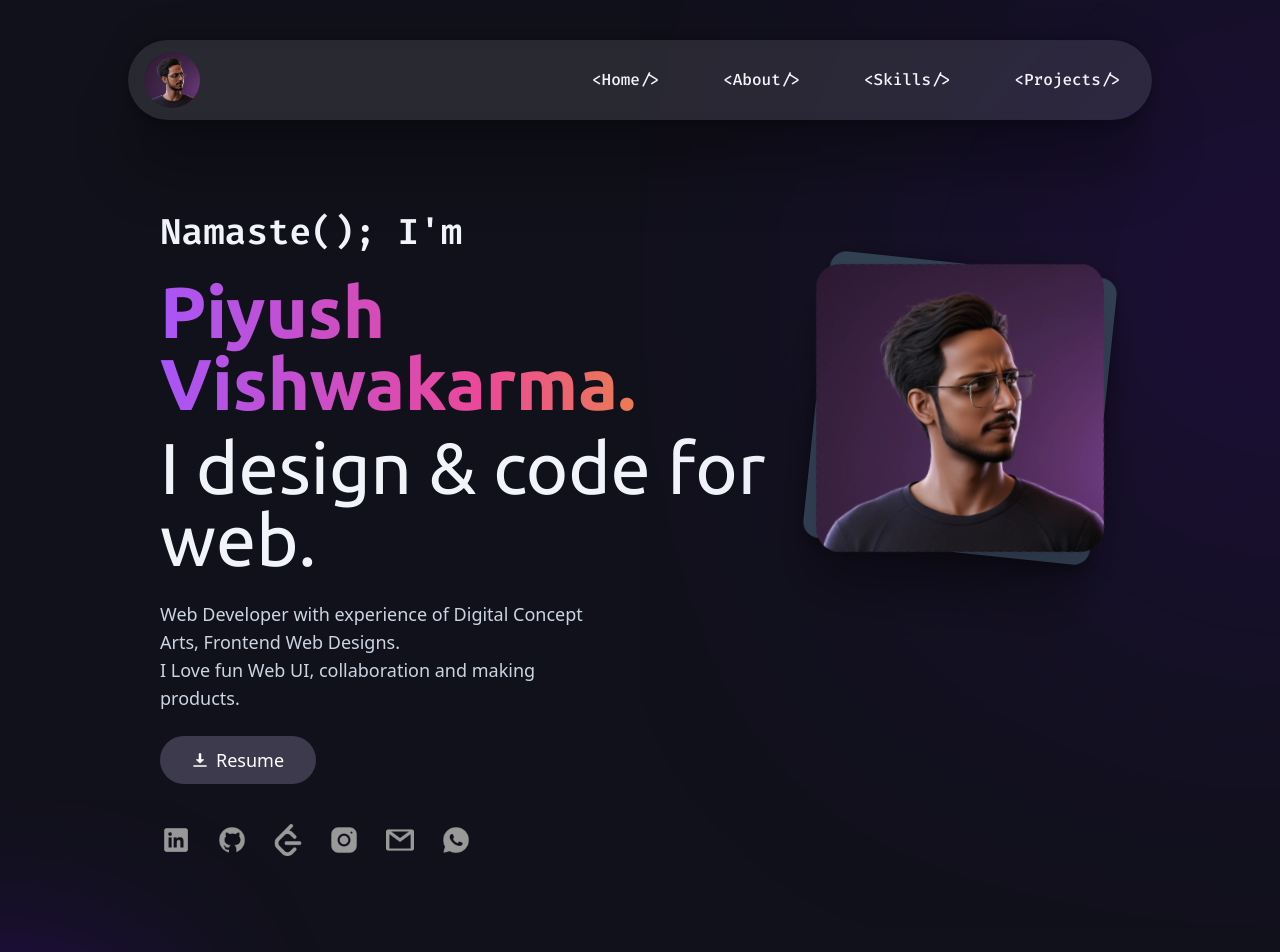
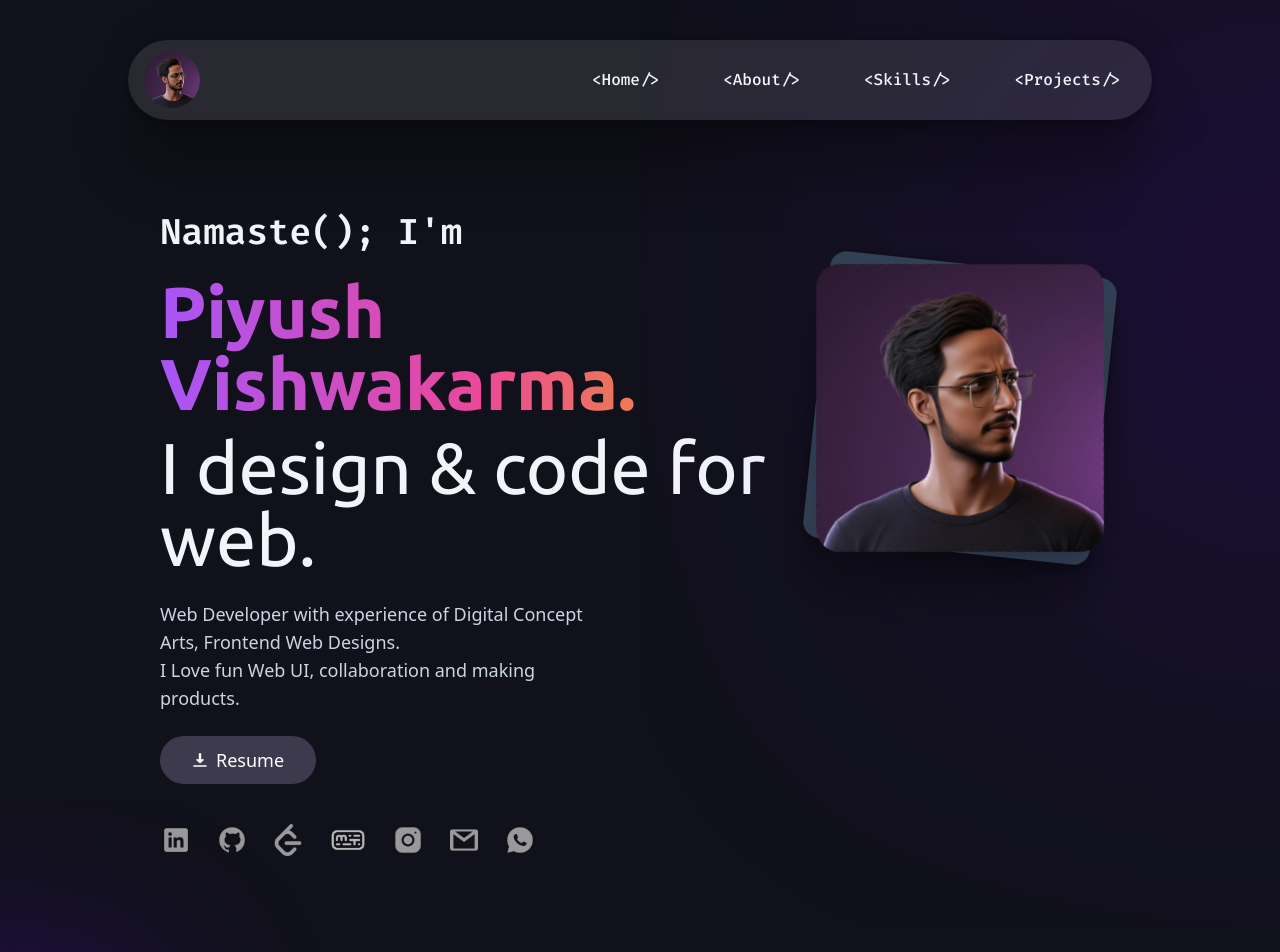
Before and after one commit to PiyushDev01/Portfolio, a React (Vite) app: page / in a window 1280 px wide. Shown: the top 952 px of the page. Built offline with nearby package versions, Linux system fonts and the light colour scheme.

Commit message:
monkeytype added

```diff
--- a/src/images/image.js
+++ b/src/images/image.js
@@ -24,7 +24,8 @@ import ln from "../assets/certificate/linkedin.png"
 import whatsapp from "../assets/social/WhatsApp.png"
 import py from "../assets/skills/Python.png"
 import acc from "../assets/certificate/acc.png"
+import mkty from "../assets/social/Monkeytype.png"
 
 export {
-  html,css,js,react,c,figma,java,tailwind,vite,boot,fire,git,github,Node, py,image,linkedin,acc,github1,insta,leetcode,mail,whatsapp,ms,ln,mui
+  html,css,js,react,c,figma,java,tailwind,vite,boot,fire,git,github,Node, py,image,linkedin,acc,github1,insta,leetcode,mail,whatsapp,ms,ln,mui,mkty
 };
--- a/src/pages/Home.jsx
+++ b/src/pages/Home.jsx
@@ -7,7 +7,7 @@ import About from "./About";
 import Skills from "./Skills";
 import Project from "./Project";
 import Footer from "./Footer";
-import { image,linkedin,github1,insta,leetcode,mail,whatsapp } from "../images/image";
+import { image,linkedin,github1,insta,leetcode,mail,whatsapp, mkty } from "../images/image";
 import Certification from "./Certification";
 
 function Home() {
@@ -81,10 +81,11 @@ function Home() {
                 </span>
               </button>
             </a>
-            <div id="social" className=" flex py-10 gap-6  w-fit">
+            <div id="social" className=" items-center flex py-10 gap-6  w-fit">
             <a href="https://www.linkedin.com/in/artifexpiyush/" target="_blank"><img  className=" w-8" src={linkedin} alt="" /></a>
             <a href="https://github.com/PiyushDev01" target="_blank"><img  className=" w-8" src={github1} alt="" /></a>
-            <a href="https://leetcode.com/u/piyush6883/" target="_blank"><img  className=" w-8" src={leetcode} alt="" /></a>
+            <a href="https://leetcode.com/u/piyush6883/" target="_blank"><img   className=" w-8" src={leetcode} alt="" /></a>
+            <a href="https://monkeytype.com/profile/piyush786321" target="_blank"><img id="mk" className=" w-10 saturate-0" src={mkty} alt="" /></a>
             <a href="https://www.instagram.com/im_artifex?igsh=dW0yZGN3NHNzNTM3" target="_blank"><img  className=" w-8" src={insta} alt="" /></a>
             <a href="mailto:piyushvishwakarma6706@gmail.com" target="_blank"><img  className=" w-8" src={mail} alt="" /></a>
             <a href="https://wa.me/+916392802689?text=Hello." target="_blank"><img  className=" w-8" src={whatsapp} alt="" /></a>
--- a/src/pages/home.css
+++ b/src/pages/home.css
@@ -49,7 +49,10 @@
 
   #social img{
       transition: 0.2s filter;
+
   }
+
   #social img:hover{
     filter: brightness(2);
+
   }
```
Also changed, not shown: src/assets/social/Monkeytype.png (added).
